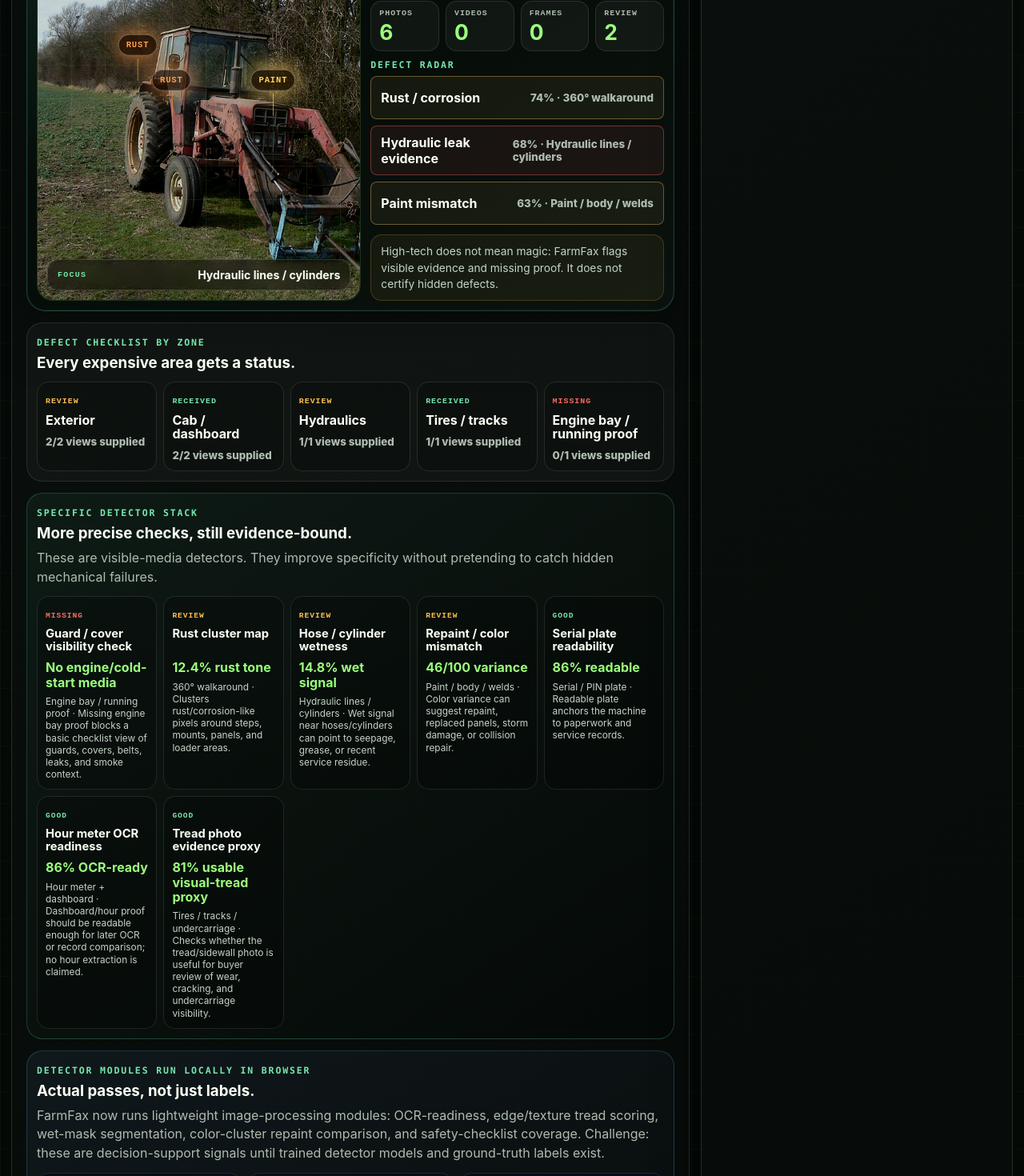
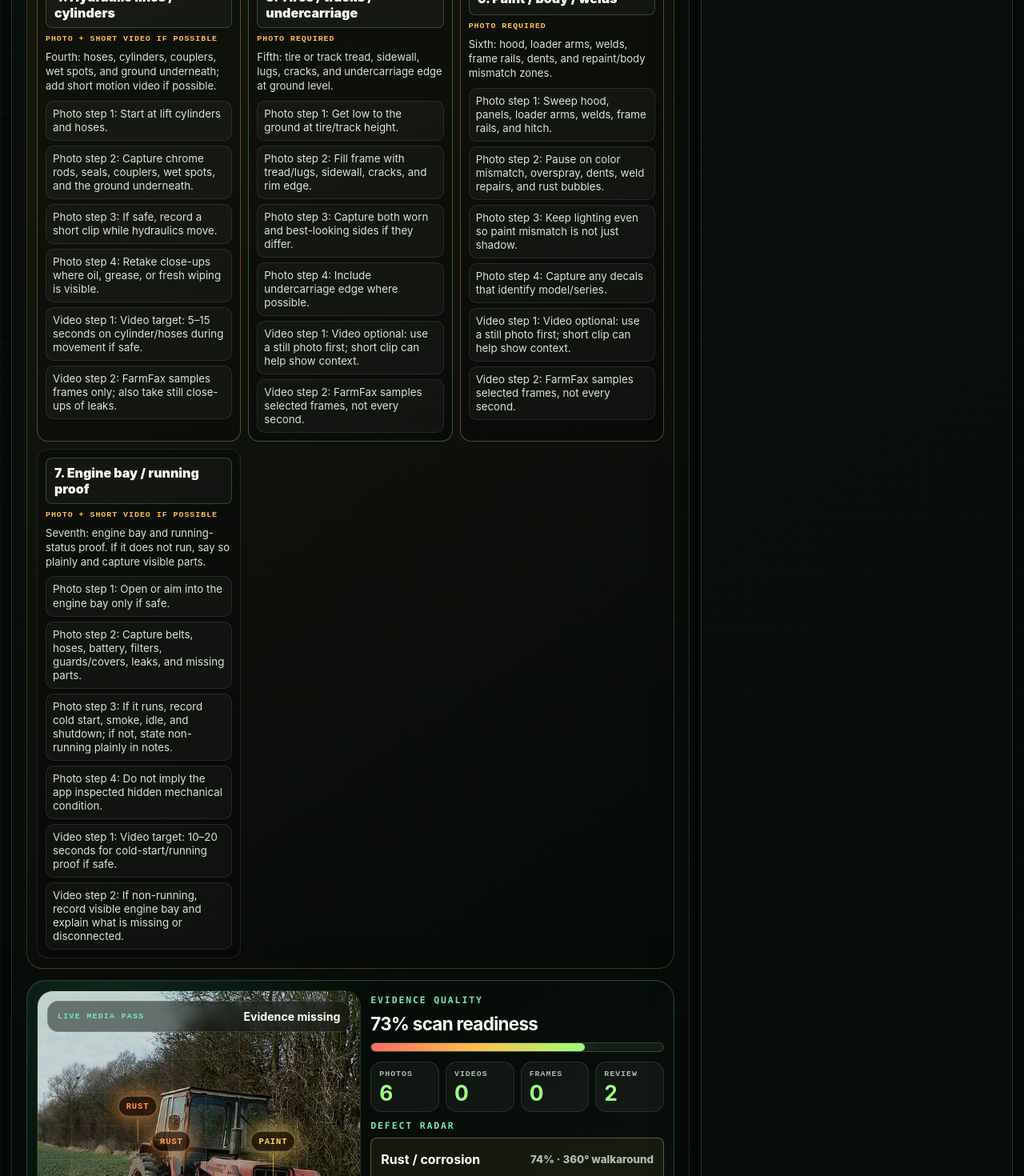
Before and after one commit to primetimeindy/farmfax, a React (Vite) app: page / in a window 1280 px wide. Shown: the part 2740-4210 px from the top of the page at 80% size. Built offline with nearby package versions, Linux system fonts and the light colour scheme; no server answers.

Commit message:
feat: add media-driven FarmFax guidance

```diff
--- a/scripts/verify-demo.mjs
+++ b/scripts/verify-demo.mjs
@@ -125,6 +125,11 @@
   'custom_equipment',
   'capture_order',
   'Make/model was entered by the recorder',
+  'data-qa="media-driven-result"',
+  'Media-driven result',
+  'media_driven_result',
+  'Photo step',
+  'Video step',
 ]
 
 const rejectedSourceLabels = [
--- a/src/App.css
+++ b/src/App.css
@@ -484,3 +484,13 @@
   .custom-session-panel { grid-template-columns:1fr; }
   .session-form-grid, .session-summary { grid-template-columns:1fr; }
 }
+.automated-step-list, .slot-step-list { display:grid; gap:6px; margin-top:9px; }
+.automated-step-list small { display:block; border:1px solid rgba(255,255,255,.09); border-radius:10px; padding:7px 8px; color:#d7e4d1; background:rgba(255,255,255,.035); line-height:1.28; }
+.slot-step-list { padding-left:18px; color:#d7e4d1; font-size:.78rem; line-height:1.32; }
+.slot-step-list li { margin:4px 0; }
+.media-driven-result { margin:12px 0; border:1px solid rgba(110,247,194,.24); border-radius:18px; padding:14px; background:linear-gradient(145deg, rgba(110,247,194,.075), rgba(0,0,0,.18)); }
+.media-driven-result span { color:var(--mint); font:1000 .66rem/1 ui-monospace, monospace; letter-spacing:.12em; text-transform:uppercase; }
+.media-driven-result h3 { margin:8px 0 10px; color:var(--green); }
+.media-driven-result p { margin:7px 0; color:#d7e4d1; }
+.media-driven-result b, .media-driven-result small { display:block; margin-top:10px; }
+.media-driven-result small { color:var(--muted); }
--- a/src/App.tsx
+++ b/src/App.tsx
@@ -133,6 +133,8 @@
   instruction: string
   analysis_reason: string
   status: CaptureState
+  steps: string[]
+  video_steps: string[]
 }
 
 type FarmFaxReport = {
@@ -151,6 +153,12 @@
     truth_note: string
   }
   capture_order: CaptureOrderStep[]
+  media_driven_result: {
+    headline: string
+    basis: string[]
+    next_capture_step: string
+    truth_note: string
+  }
   equipment_type: string
   serial_number: string
   hour_meter: number | null
@@ -296,6 +304,23 @@
   if (slotId === 'walkaround') return 'video preferred, photos ok'
   if (slotId === 'hydraulics' || slotId === 'engine') return 'photo + short video if possible'
   return 'photo required'
+}
+
+function captureStepList(slot: CaptureSlot) {
+  if (slot.id === 'walkaround') return ['Stand 8–12 feet back and fit the full tractor in frame.', 'Record a slow clockwise walkaround or take front, left, rear, and right photos.', 'Pause on loader arms, hitch, cab, body panels, and obvious dents or rust.', 'Save this first so FarmFax can anchor the rest of the evidence.']
+  if (slot.id === 'serial') return ['Find the serial/PIN plate or stamped ID.', 'Move close enough that the plate fills most of the frame.', 'Avoid glare; include all four plate corners and nearby decals.', 'Retake if the numbers cannot be read on your phone screen.']
+  if (slot.id === 'hours') return ['Turn ignition/display on if safe.', 'Center the hour meter and dashboard lights.', 'Hold steady for 2 seconds; avoid reflections on glass.', 'Capture service-warning lights if visible.']
+  if (slot.id === 'hydraulics') return ['Start at lift cylinders and hoses.', 'Capture chrome rods, seals, couplers, wet spots, and the ground underneath.', 'If safe, record a short clip while hydraulics move.', 'Retake close-ups where oil, grease, or fresh wiping is visible.']
+  if (slot.id === 'tires') return ['Get low to the ground at tire/track height.', 'Fill frame with tread/lugs, sidewall, cracks, and rim edge.', 'Capture both worn and best-looking sides if they differ.', 'Include undercarriage edge where possible.']
+  if (slot.id === 'paint') return ['Sweep hood, panels, loader arms, welds, frame rails, and hitch.', 'Pause on color mismatch, overspray, dents, weld repairs, and rust bubbles.', 'Keep lighting even so paint mismatch is not just shadow.', 'Capture any decals that identify model/series.']
+  return ['Open or aim into the engine bay only if safe.', 'Capture belts, hoses, battery, filters, guards/covers, leaks, and missing parts.', 'If it runs, record cold start, smoke, idle, and shutdown; if not, state non-running plainly in notes.', 'Do not imply the app inspected hidden mechanical condition.']
+}
+
+function videoStepList(slot: CaptureSlot) {
+  if (slot.id === 'walkaround') return ['Video target: 20–45 seconds, slow movement, no fast pans.', 'Keep the entire machine visible, then move closer to problem areas.']
+  if (slot.id === 'hydraulics') return ['Video target: 5–15 seconds on cylinder/hoses during movement if safe.', 'FarmFax samples frames only; also take still close-ups of leaks.']
+  if (slot.id === 'engine') return ['Video target: 10–20 seconds for cold-start/running proof if safe.', 'If non-running, record visible engine bay and explain what is missing or disconnected.']
+  return ['Video optional: use a still photo first; short clip can help show context.', 'FarmFax samples selected frames, not every second.']
 }
 
 function cameraGuideForSlot(slot: CaptureSlot | null) {
@@ -765,6 +790,8 @@
     instruction: captureInstruction(slot),
     analysis_reason: slot.why,
     status: slot.state,
+    steps: captureStepList(slot),
+    video_steps: videoStepList(slot),
   })), [slots])
   const photoSourceCount = analyzedSlots.filter((slot) => slot.mediaType !== 'video').length
   const sampledFrameCount = slots.reduce((sum, slot) => sum + (slot.video?.frameCount ?? 0), 0)
@@ -836,6 +863,19 @@
       : riskSummary.some((risk) => risk.severity === 'yellow')
         ? 'The packet is usable, but ask for the missing or cleaner photos before you rely on the listing.'
         : 'Photos look complete enough for a seller call. Still match serial paperwork and service records before paying.'
+  const nextMissingStep = captureOrder.find((step) => step.status === 'missing') ?? captureOrder.find((step) => step.status === 'review')
+  const mediaDrivenResult = useMemo(() => ({
+    headline: `${dealPosture}: ${nextMoveCopy}`,
+    basis: [
+      `${acceptedCount} accepted capture${acceptedCount === 1 ? '' : 's'}, ${reviewCount} review item${reviewCount === 1 ? '' : 's'}, ${missing.length} missing view${missing.length === 1 ? '' : 's'}`,
+      `${moduleRiskSummary.length} detector follow-up${moduleRiskSummary.length === 1 ? '' : 's'} from submitted media`,
+      `${reportDisplayName} is the report subject; entered make/model still needs serial/PIN and paperwork confirmation`,
+      highestRiskFinding ? `Top visible finding: ${highestRiskFinding.category} — ${highestRiskFinding.finding}` : 'No visible finding selected yet',
+    ],
+    next_capture_step: nextMissingStep ? `${nextMissingStep.order}. ${nextMissingStep.title}: ${nextMissingStep.instruction}` : 'All required capture slots have media; review seller questions and export the report.',
+    truth_note: 'FarmFax changes the report based on uploaded photos, sampled video frames, missing views, and entered tractor details. It does not certify hidden condition.',
+  }), [acceptedCount, dealPosture, highestRiskFinding, missing.length, moduleRiskSummary.length, nextMissingStep, nextMoveCopy, reportDisplayName, reviewCount])
+
   const mechanicHandoffSummary = useMemo(() => [
     `${reportSeed.makeModelGuess.make} ${reportSeed.makeModelGuess.model} · ${reportSeed.hourMeter == null ? 'hour meter unknown' : `${reportSeed.hourMeter.toLocaleString()} hrs`} · serial/PIN ${reportSeed.serialNumber}`,
     `Top buyer concern: ${highestRiskFinding.category} — ${highestRiskFinding.finding}`,
@@ -872,6 +912,7 @@
       truth_note: enteredEquipmentName ? 'Make/model was entered by the recorder and still needs serial/PIN and paperwork confirmation.' : 'No custom make/model entered; report shows scenario/catalog guess only.',
     },
     capture_order: captureOrder,
+    media_driven_result: mediaDrivenResult,
     equipment_type: reportSeed.equipmentType,
     serial_number: reportSeed.serialNumber,
     hour_meter: reportSeed.hourMeter,
@@ -940,7 +981,7 @@
       status: item.status,
       proof: item.line,
     })),
-  }), [acceptedCount, analyzedSlots, beforeDepositChecklist, captureOrder, conditionScore, customSession, detectorModuleExports, detectorQuestions, enteredEquipmentName, findings, mechanicHandoffSummary, missing, moduleRiskSummary, photoSourceCount, reportDisplayName, reportSeed, runningStatus, runningStatusSource, sampledFrameCount, scenarioState.selectedScenarioId, riskSummary, tractorMake, tractorModel, tractorNotes, videoSourceCount])
+  }), [acceptedCount, analyzedSlots, beforeDepositChecklist, captureOrder, conditionScore, customSession, detectorModuleExports, detectorQuestions, enteredEquipmentName, findings, mechanicHandoffSummary, mediaDrivenResult, missing, moduleRiskSummary, photoSourceCount, reportDisplayName, reportSeed, runningStatus, runningStatusSource, sampledFrameCount, scenarioState.selectedScenarioId, riskSummary, tractorMake, tractorModel, tractorNotes, videoSourceCount])
 
   const openRecordPreview = useMemo(() => ({
     schema: report.schema_version,
@@ -950,6 +991,7 @@
     session: report.session,
     custom_equipment: report.custom_equipment,
     capture_order: report.capture_order,
+    media_driven_result: report.media_driven_result,
     input_sources: report.input_sources,
     demo_truth: report.demo_truth,
     equipment_identity: {
@@ -1452,6 +1494,10 @@
                   </button>
                   <span>{step.media_needed}</span>
                   <p>{step.instruction}</p>
+                  <div className="automated-step-list">
+                    {step.steps.map((item, itemIndex) => <small key={`${step.slot}-photo-${itemIndex}`}>Photo step {itemIndex + 1}: {item}</small>)}
+                    {step.video_steps.map((item, itemIndex) => <small key={`${step.slot}-video-${itemIndex}`}>Video step {itemIndex + 1}: {item}</small>)}
+                  </div>
                 </li>
               ))}
             </ol>
@@ -1563,6 +1609,9 @@
                   <h3>{slot.title}</h3>
                   <p>{slot.prompt}</p>
                   <small>{slot.why}</small>
+                  <ol className="slot-step-list" aria-label={`${slot.title} automated capture steps`}>
+                    {captureStepList(slot).map((item) => <li key={`${slot.id}-${item}`}>{item}</li>)}
+                  </ol>
                 </div>
                 <div className="slot-media-actions">
                   <button className="camera-button" type="button" onClick={() => openCamera(slot)}>Take photo</button>
@@ -1823,6 +1872,13 @@
               </article>
             ))}
           </div>
+          <div className="media-driven-result" data-qa="media-driven-result">
+            <span>Media-driven result</span>
+            <h3>{report.media_driven_result.headline}</h3>
+            {report.media_driven_result.basis.map((item) => <p key={item}>{item}</p>)}
+            <b>Next capture: {report.media_driven_result.next_capture_step}</b>
+            <small>{report.media_driven_result.truth_note}</small>
+          </div>
           <div className="risk-disclosure">FarmFax reviews submitted photos, short videos, and entered details only. It is not a mechanic inspection, title search, theft check, lien check, appraisal, repair estimate, warranty, or guarantee.</div>
           <div className="evidence-strip" data-qa="evidence-summary">
             <b>Evidence checked</b>
```
